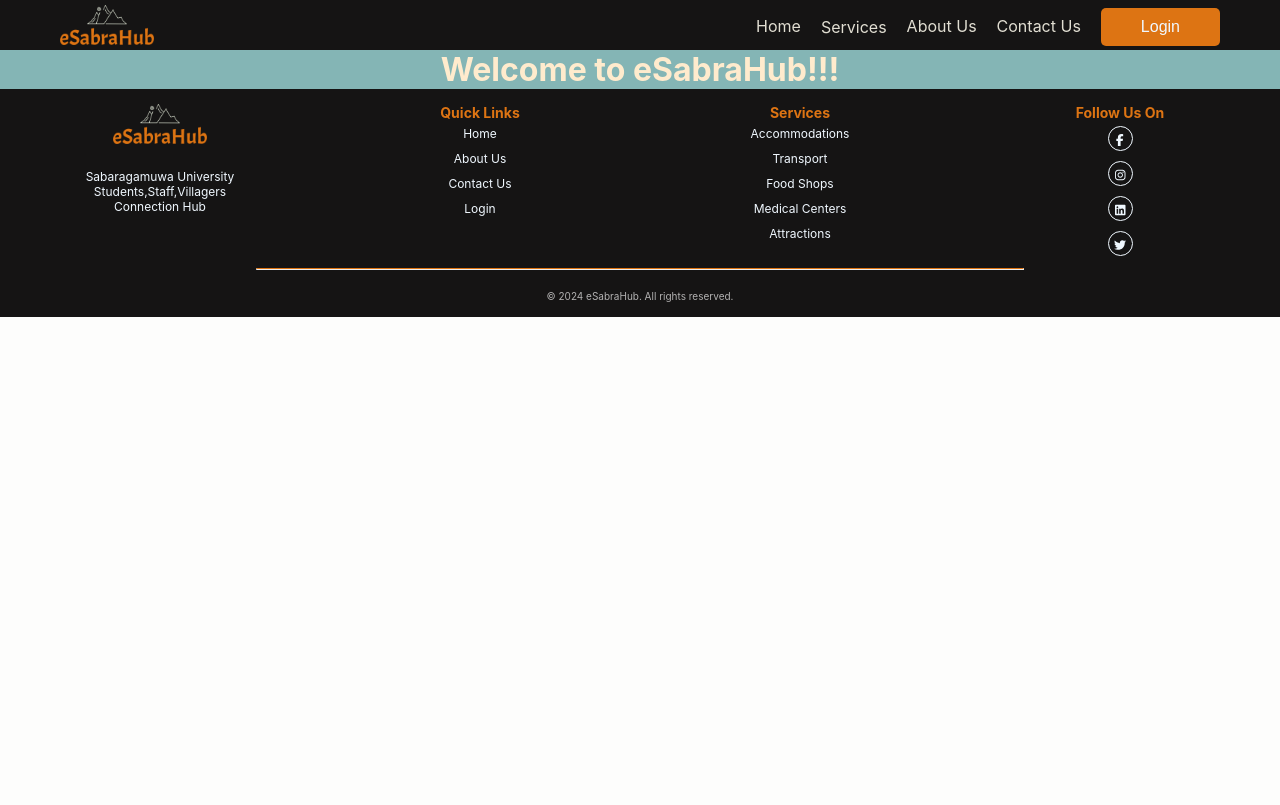
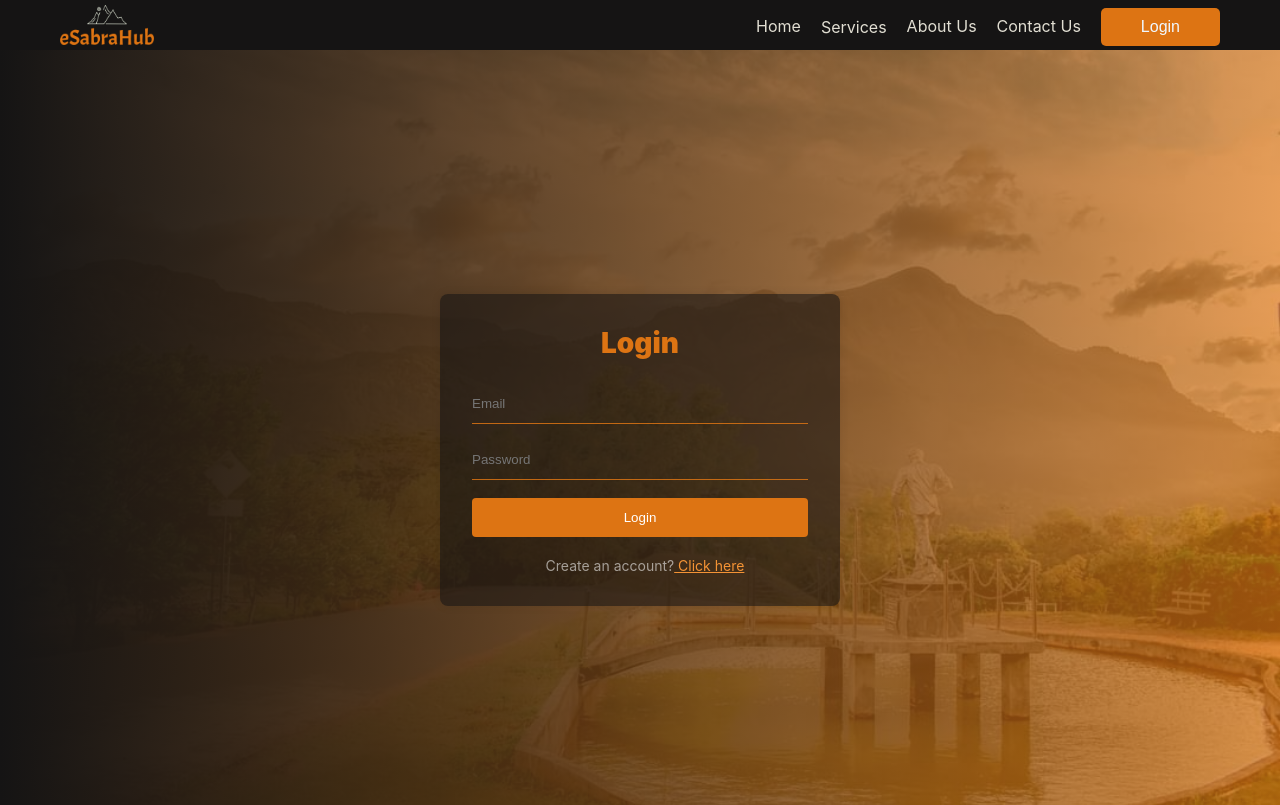
Before and after one commit to Laayaa94/Test-eSabrahub, a React (Create React App) app in the folder frontend/: page /login in a window 1280 px wide. Shown: the top 805 px of the page. Built offline with nearby package versions, Linux system fonts and the light colour scheme.

Commit message:
login page commit

```diff
--- a/frontend/src/Components/Login_Post_Profile/Login/Login.css
+++ b/frontend/src/Components/Login_Post_Profile/Login/Login.css
@@ -1,10 +1,79 @@
-.page {
-    color: rgb(183, 135, 72);
-}
+.auth-container {
+    display: flex;
+    justify-content: center;
+    align-items: center;
+    height: 100vh;
+    background: linear-gradient(to right, #151414 , #dd7513b3), url('../../../Assets/hero-eSabraHub.jpg');
+    background-position: center;
+    background-repeat: no-repeat;
+    background-size: cover;
+  }
 
-.Head-Name {
+  .auth-form {
+    background: #15141493;
+    padding: 2rem;
+    border-radius: 8px;
+    box-shadow: 0 0 10px rgba(0, 0, 0, 0.1);
+    max-width: 400px;
+    width: 100%;
+  }
+
+  .auth-form h2 {
+    margin-bottom: 1rem;
     text-align: center;
-    justify-content: center;
-    color: blanchedalmond;
-    background-color: rgb(132, 181, 181);
-}
+    color: #dd7413;
+    font-weight: 900;
+    font-size: 28px;
+  }
+
+  .auth-form input {
+    width: 100%;
+    padding: 0.75rem;
+    padding-left: 0;
+    margin: 0.5rem 0;
+    border: none;
+    outline: none;
+    background-color: transparent;
+    border-bottom: 1px solid #dd7513d7;
+    color:antiquewhite;
+
+  }
+
+  .auth-form button {
+    width: 100%;
+    margin-top: 10px;
+    padding: 0.75rem;
+    background-color:#dd7413 ;
+    color: #fff;
+    border: none;
+    border-radius: 4px;
+    cursor: pointer;
+  }
+
+  .auth-form button:hover {
+    background-color: #dd7513b9;
+  }
+
+  .auth-form p {
+    color: #ffffff8f;
+    margin-top: 20px;
+    margin-left: 10px;
+    font-size: 14px;
+  }
+
+  .login-bottom-part {
+    margin-top: 20px;
+    text-align: center;
+    color: #ffffff8f;
+  }
+
+  .login-bottom-part p span {
+    color: #f49335;
+    cursor: pointer;
+    text-decoration: underline;
+    transition: color 0.3s;
+  }
+
+  .login-bottom-part p span:hover {
+    color: #dd7513;
+  }
--- a/frontend/src/Components/Login_Post_Profile/Login/Login.jsx
+++ b/frontend/src/Components/Login_Post_Profile/Login/Login.jsx
@@ -1,10 +1,91 @@
-import React from 'react'
+import React, { useState } from 'react';
 import './Login.css'
+const Login = () => {
+  const [isSignup, setIsSignup] = useState(false);
+  const [formData, setFormData] = useState({
+    username: '',
+    email: '',
+    password: '',
+    confirmPassword: '',
+  });
 
-export default function Login() {
+  const handleInputChange = (e) => {
+    const { name, value } = e.target;
+    setFormData({ ...formData, [name]: value });
+  };
+
+  const handleSubmit = (e) => {
+    e.preventDefault();
+    if (isSignup) {
+      if (formData.password !== formData.confirmPassword) {
+        alert("Passwords don't match");
+        return;
+      }
+      // Handle signup logic
+      console.log('Signup Data:', formData);
+    } else {
+      // Handle login logic
+      console.log('Login Data:', { email: formData.email, password: formData.password });
+    }
+  };
+
   return (
-    <div className='page'>
-      <h1 className='Head-Name'>Welcome to eSabraHub!!!</h1>
+    <div className="auth-container">
+      <form className="auth-form" onSubmit={handleSubmit}>
+        <h2>{isSignup ? 'Sign Up' : 'Login'}</h2>
+        {isSignup && (
+          <input
+            type="text"
+            name="username"
+            placeholder="Username"
+            value={formData.username}
+            onChange={handleInputChange}
+            required
+          />
+        )}
+        <input
+          type="email"
+          name="email"
+          placeholder="Email"
+          value={formData.email}
+          onChange={handleInputChange}
+          required
+        />
+        <input
+          type="password"
+          name="password"
+          placeholder="Password"
+          value={formData.password}
+          onChange={handleInputChange}
+          required
+        />
+        {isSignup && (
+          <input
+            type="password"
+            name="confirmPassword"
+            placeholder="Confirm Password"
+            value={formData.confirmPassword}
+            onChange={handleInputChange}
+            required
+          />
+        )}
+        <button type="submit">{isSignup ? 'Sign Up' : 'Login'}</button>
+        <div className="login-bottom-part">
+          {isSignup ? (
+            <p>
+              Already have an account?
+              <span onClick={() => setIsSignup(false)}> Login here</span>
+            </p>
+          ) : (
+            <p>
+              Create an account?
+              <span onClick={() => setIsSignup(true)}> Click here</span>
+            </p>
+          )}
+        </div>
+      </form>
     </div>
-  )
-}
+  );
+};
+
+export default Login;
```
